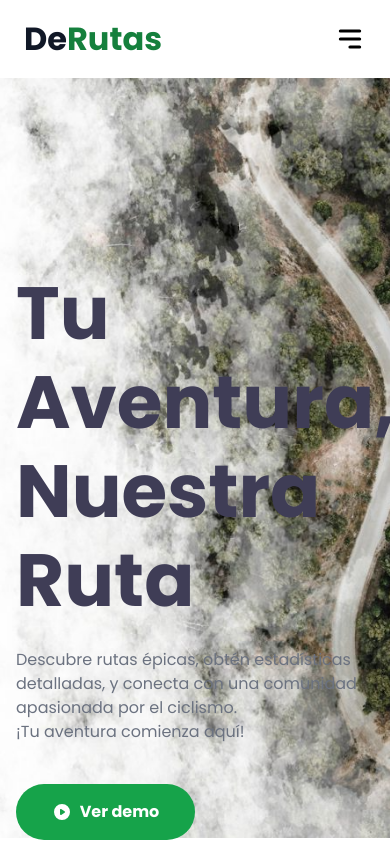
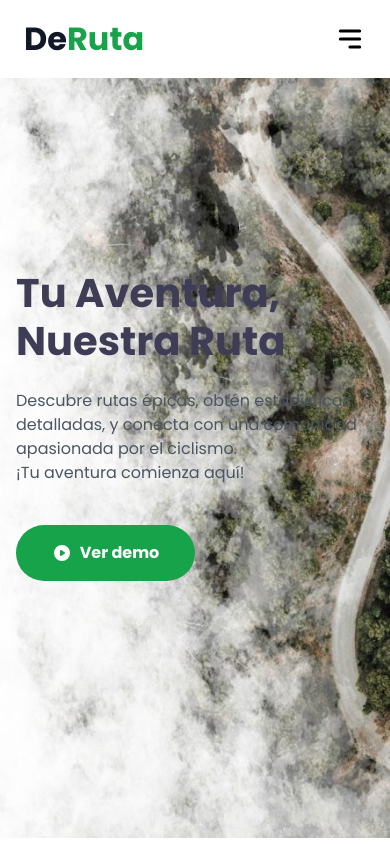
Before and after one commit to pevescarol/DeRuta-web-frontend, a Next.js app: page / in a window 390 px wide. Shown: the top 844 px of the page. Built offline with nearby package versions, Linux system fonts and the light colour scheme.

Commit message:
cambios para responsive

```diff
--- a/components/Hero.jsx
+++ b/components/Hero.jsx
@@ -6,12 +6,12 @@ import Image from 'next/image'
 const Hero = () => {
   return (
     <section className='w-full h-[90vh]' >
-      <Image src='/forest-bg-l.png' width={1440} height={300} alt='' className=' mx-auto w-full h-full object-cover' />
+      <Image src='/forest-bg-l.png' width={1440} height={300} alt='' className=' mx-auto w-full h-full object-cover object-center' />
 
       <div className='max-w-[1140px] m-auto'>
         <div className='absolute top-[30%] w-full md:-[50%] max-w-[600px] h-full flex flex-col p-4'>
-          <h1 className='text-[#3F3D56] bold-74'>Tu Aventura, Nuestra Ruta</h1>
-          <p className="regular-16 mt-6 text-gray-500">
+          <h1 className='text-[#3F3D56] bold-40 md:bold-52 lg:bold-74'>Tu Aventura,<br /> Nuestra Ruta</h1>
+          <p className="regular-16 mt-6 text-gray-600 xl:max-w-[520px]">
             Descubre rutas épicas, obtén estadísticas detalladas, y conecta con una comunidad
             apasionada por el ciclismo. <br /> ¡Tu aventura comienza aquí!
           </p>
--- a/components/Navbar.jsx
+++ b/components/Navbar.jsx
@@ -7,7 +7,7 @@ const Navbar = () => {
   return (
     <nav className='mx-auto max-w-[1440px] flex items-center justify-between px-6 lg:px-20 relative z-30 py-5'>
       <Link href='/' className='bold-32 text-gray-900'>
-        De<span className='text-green-700'>Rutas</span>
+        De<span className='text-green-600'>Ruta</span>
       </Link>
 
       <ul className="hidden h-full gap-12 lg:flex">
```
